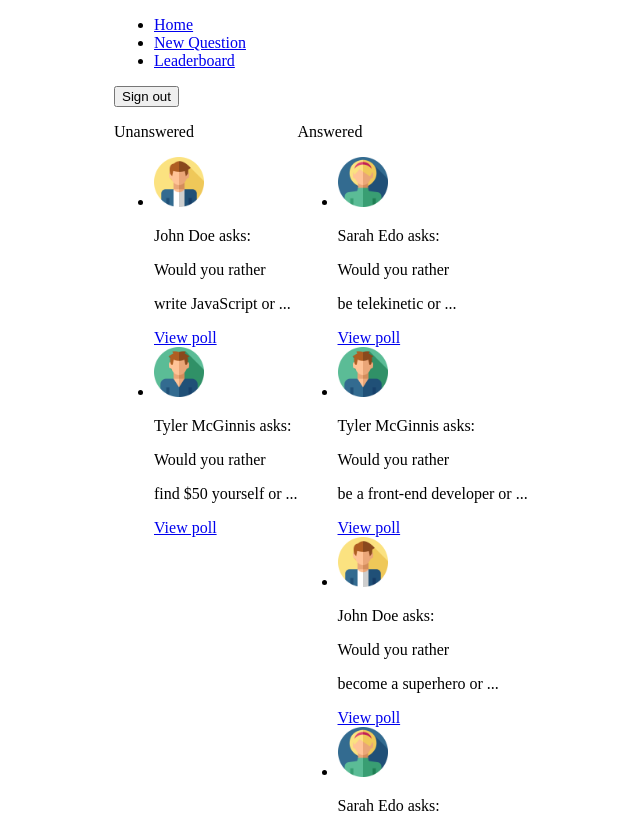
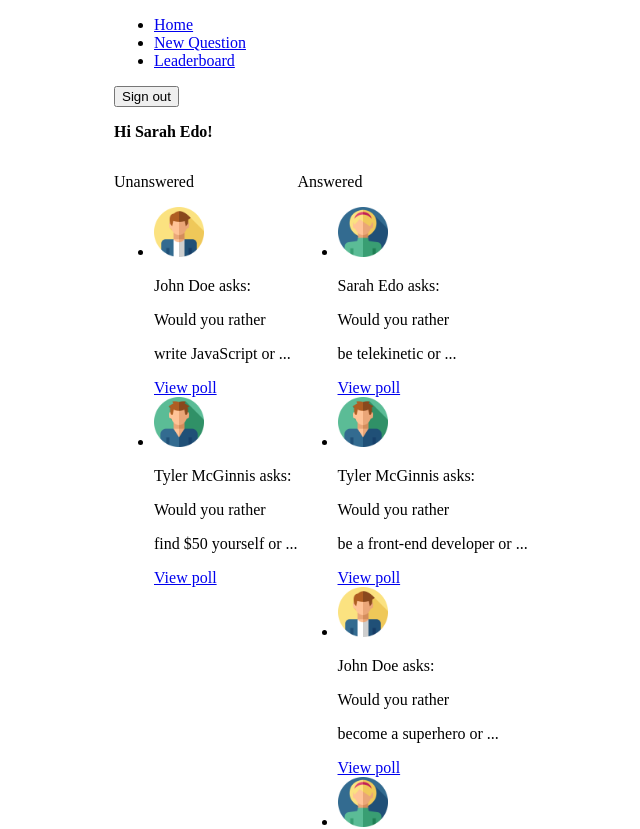
Before and after one commit to t-kubrak/rnd-would-you-rather, a React (Create React App) app: page / in a window 1280 px wide. Shown: the top 829 px of the page, without its empty margins (286-926 px from the left). Built offline with nearby package versions, Linux system fonts and the light colour scheme.

Commit message:
feat: show user name

```diff
--- a/src/components/Header.js
+++ b/src/components/Header.js
@@ -2,6 +2,7 @@ import React, {Component} from 'react'
 import {connect} from "react-redux";
 import { NavLink } from 'react-router-dom'
 import {setAuthedUser} from '../actions/authedUser'
+import {getAuthedUserProfile} from "../selectors";
 
 class Header extends Component {
     handleSignOut = () => {
@@ -9,7 +10,7 @@ class Header extends Component {
     }
 
     render() {
-        const {authedUser} = this.props;
+        const {authedUser, authedUserProfile} = this.props;
 
         return (
             <nav>
@@ -24,17 +25,28 @@ class Header extends Component {
                         <NavLink to='/leaderboard' activeClassName='active'>Leaderboard</NavLink>
                     </li>
                 </ul>
-                {authedUser
-                    ? <button onClick={this.handleSignOut}>Sign out</button>
-                    : <NavLink to='/login'>Login</NavLink>}
+                <div>
+                    {authedUser ?
+                        <div>
+                            <button onClick={this.handleSignOut}>Sign out</button>
+                            <p className="bold">Hi {authedUserProfile.name}!</p>
+                        </div>
+                        : <NavLink to='/login'>Login</NavLink>}
+
+                </div>
+
             </nav>
         )
     }
 }
 
-function mapStateToProps ({authedUser}) {
+function mapStateToProps (state) {
+    const {authedUser} = state;
+    const authedUserProfile = getAuthedUserProfile(state);
+
     return {
-        authedUser
+        authedUser,
+        authedUserProfile
     }
 }
 
--- a/src/selectors/index.js
+++ b/src/selectors/index.js
@@ -1,3 +1,3 @@
 export function getAuthedUserProfile(state) {
-    return state.users[state.authedUser];
+    return state.authedUser ? state.users[state.authedUser] : null;
 }
```
